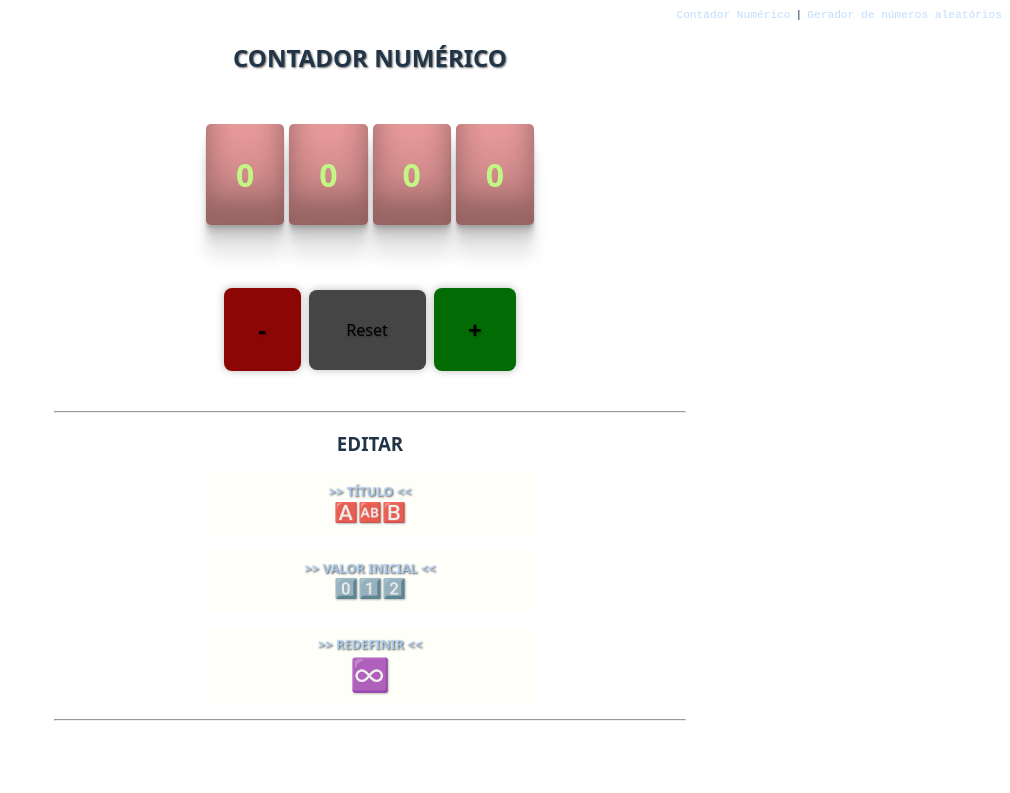
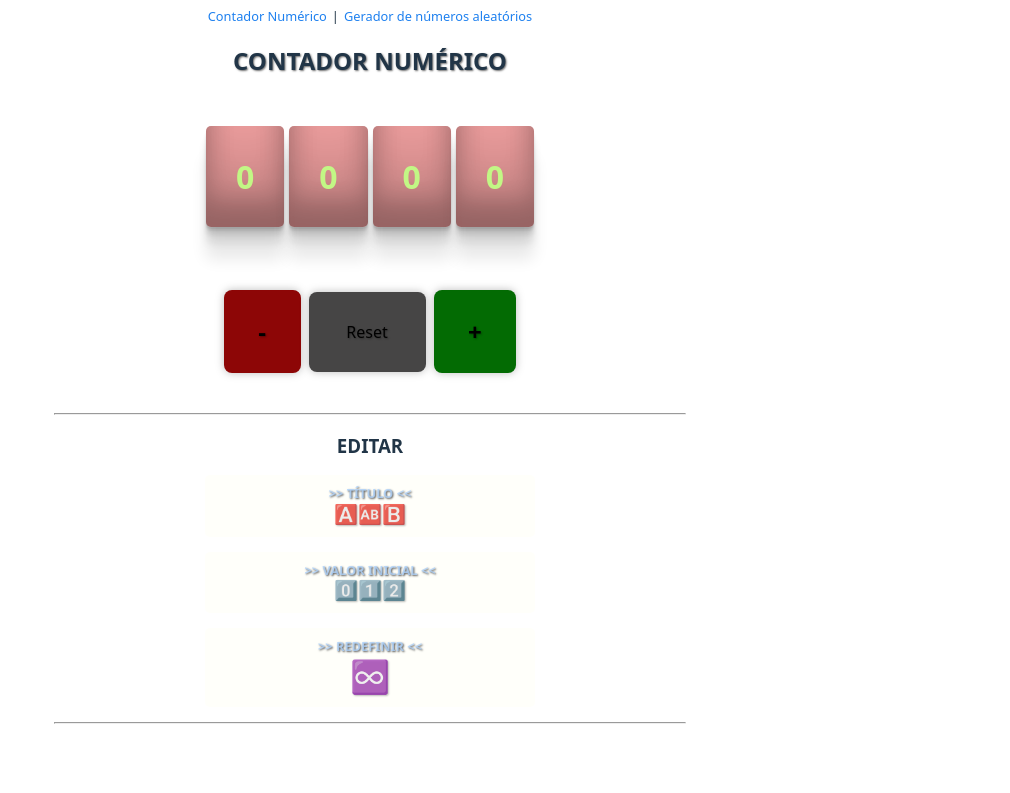
Before and after one commit to lfalvespe/contador, a React (Vite) app: page / in a window 1280 px wide. Shown: the top 793 px of the page, without its empty margins (270-1280 px from the left). Built offline with nearby package versions, Linux system fonts and the light colour scheme.

Commit message:
Navbar css adjusted

```diff
--- a/components/Navbar.jsx
+++ b/components/Navbar.jsx
@@ -3,9 +3,9 @@ import React from 'react'
 const Navbar = () => {
     return (
         <nav>
-            <a href="">Contador Numérico</a>
+            <a href="https://contador-reactjs.vercel.app/">Contador Numérico</a>
             <span>|</span>
-            <a href="https://numeros-aleatorios-js.vercel.app/" target='_blank'>Gerador de números aleatórios</a>
+            <a href="https://numerosaleatorios-react.vercel.app/" target='_blank'>Gerador de números aleatórios</a>
         </nav>
     )
 }
--- a/src/App.css
+++ b/src/App.css
@@ -7,10 +7,9 @@
 nav {
   display: flex;
   flex-direction: row;
-  justify-content: flex-end;
+  justify-content: center;
   column-gap: 5px;
-  font-size: .7em;
-  font-family: 'Courier New', Courier, monospace;
+  font-size: .8em;
 }
 
 
--- a/src/index.css
+++ b/src/index.css
@@ -13,7 +13,7 @@
 
 a {
   font-weight: 500;
-  color: rgba(173, 210, 252, 0.781);
+  color: #1E80EF;
   text-decoration: inherit;
 }
 
```
